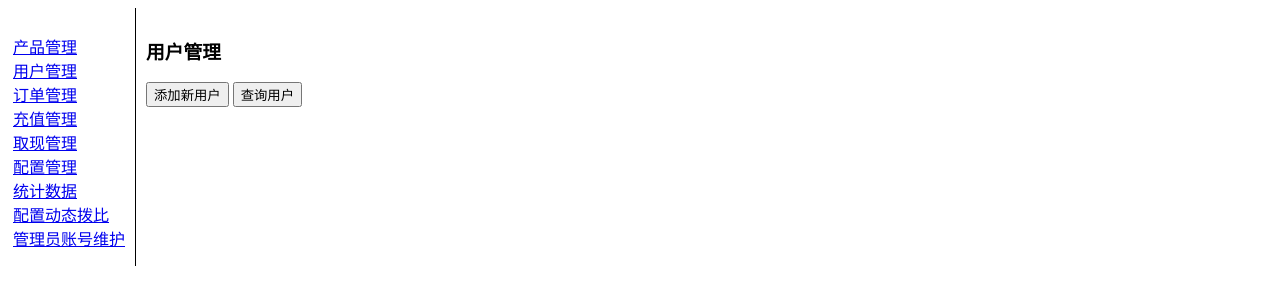
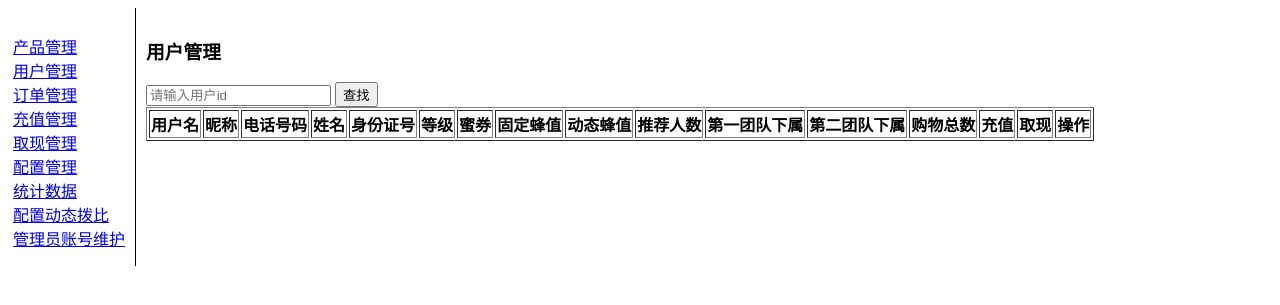
Before and after one commit to liyuebi/firstwebsite, a PHP site: page /admin/usermgr.php in a window 1280 px wide. Shown: the top 305 px of the page. Run offline with PHP 8.4, Linux system fonts and the light colour scheme; the visitor is signed in with stand-in values (Sample User, id 1); lists and menus that the app fills with data are empty.

Commit message:
display more info in user mgr

```diff
--- a/admin/usermgr.php
+++ b/admin/usermgr.php
@@ -101,6 +101,25 @@ if (!checkLoginOrJump()) {
 						var d9 = document.createElement("td");
 						d9.innerHTML = data.dvault;
 						trow.appendChild(d9);
+						var d11 = document.createElement("td");
+						d11.innerHTML = data.RecoCnt;
+						trow.appendChild(d11);
+						var d12 = document.createElement("td");
+						d12.innerHTML = data.Group1Child;
+						trow.appendChild(d12);
+						var d13 = document.createElement("td");
+						d13.innerHTML = data.Group2Child;
+						trow.appendChild(d13);
+						var d14 = document.createElement("td");
+						d14.innerHTML = data.bpCnt;
+						trow.appendChild(d14);
+						var d15 = document.createElement("td");
+						d15.innerHTML = data.charge;
+						trow.appendChild(d15);
+						var d16 = document.createElement("td");
+						d16.innerHTML = data.withdraw;
+						trow.appendChild(d16);
+
 
 						var d10 = document.createElement("td");
 						trow.appendChild(d10);
@@ -186,8 +205,8 @@ if (!checkLoginOrJump()) {
 	        <div>
 		        <h3>用户管理</h3>
 	        </div>
-	        <input type="button" value="添加新用户" onclick="showAddBlk()" />
-	        <input type="button" value="查询用户" onclick="showQueryBlk()" />
+<!-- 	        <input type="button" value="添加新用户" onclick="showAddBlk()" /> -->
+<!--  	        <input type="button" value="查询用户" onclick="showQueryBlk()" /> -->
 	        <div id="blk_add" style="display: none">
 		        <input type="hidden" name='func' value="addNew" />
 		        电话: <input type="text" name="phonenum" id="phonenum" placeholder="请填写用户手机号！" onkeypress="return onlyNumber(event)"/>
@@ -196,7 +215,7 @@ if (!checkLoginOrJump()) {
 				<br>
 				<input type="button" name="submit" value="添加" onclick="addUser()" />
 	        </div>
-			<div id="blk_chk" style="display: none">
+			<div id="blk_chk" style="display: block">
 				<input id="id_input" type="text" placeholder="请输入用户id" />
 				<input type="button" value="查找" onclick="queryUser()" />
 
@@ -211,6 +230,12 @@ if (!checkLoginOrJump()) {
 						<th>蜜券</th>
 						<th>固定蜂值</th>
 						<th>动态蜂值</th>
+						<th>推荐人数</th>
+						<th>第一团队下属</th>
+						<th>第二团队下属</th>
+						<th>购物总数</th>
+						<th>充值</th>
+						<th>取现</th>
 						<th>操作</th>
 					</tr>
 				</table>
```
Also changed, not shown: php/usrMgr.php (+10 -3 lines).
